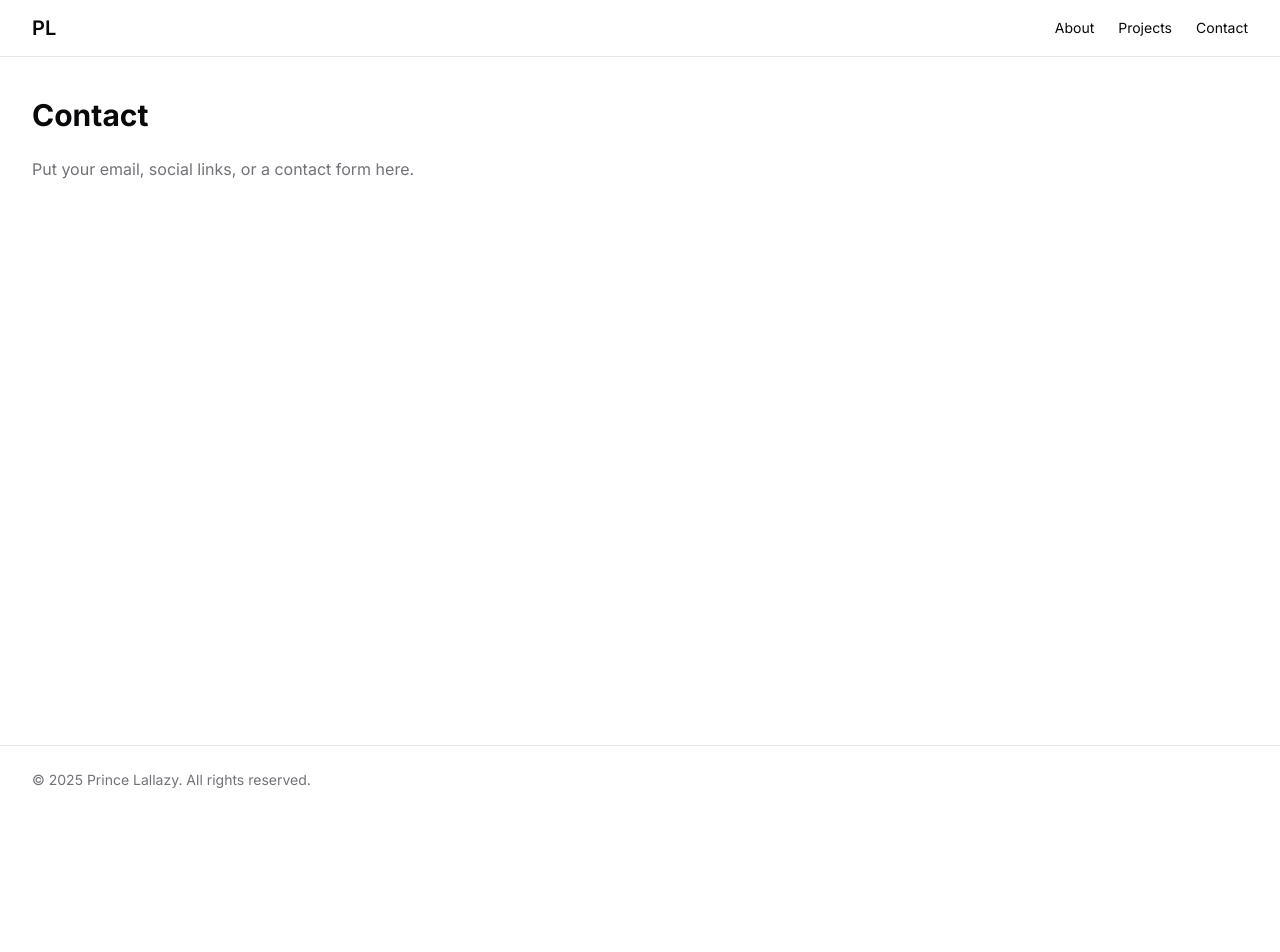
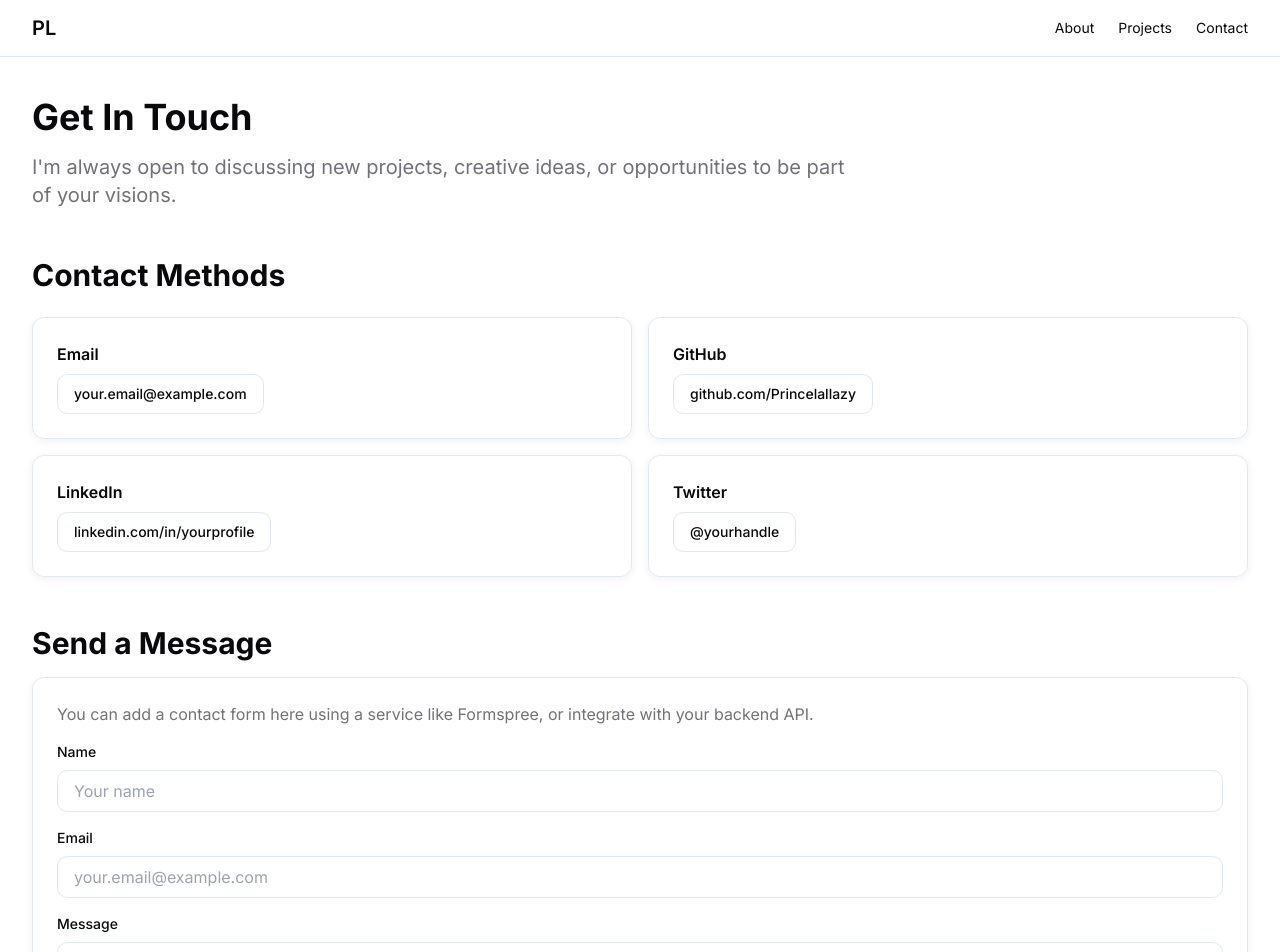
Before and after one commit to rorkpotential889-cmd/Ayo-show_case, a Next.js app: page /contact in a window 1280 px wide. Shown: the top 952 px of the page. Before the commit the page ends 814 px from the top, so only its background shows below. Built offline with nearby package versions, Linux system fonts and the light colour scheme.

Commit message:
feat: add complete boilerplate content to all pages (hero, about, contact, projects)

```diff
--- a/src/app/about/page.tsx
+++ b/src/app/about/page.tsx
@@ -2,13 +2,82 @@ export const metadata = {
   title: 'About',
 };
 
+import { TechBadge } from '../../components/TechBadge';
+
 export default function AboutPage() {
+  const skills = [
+    'JavaScript',
+    'TypeScript',
+    'React',
+    'Next.js',
+    'Node.js',
+    'Tailwind CSS',
+    'Git',
+    'REST APIs',
+  ];
+
+  const experience = [
+    {
+      role: 'Software Developer',
+      company: 'Your Company',
+      period: '2023 - Present',
+      description: 'Building web applications and working with modern technologies.',
+    },
+    {
+      role: 'Frontend Developer',
+      company: 'Previous Company',
+      period: '2021 - 2023',
+      description: 'Developed user interfaces and improved user experience.',
+    },
+  ];
+
   return (
-    <section className="space-y-6">
-      <h1 className="text-3xl font-bold">About Me</h1>
-      <p className="text-muted-foreground max-w-prose">
-        This page will contain my bio, skills, and experience. Content coming soon.
-      </p>
-    </section>
+    <div className="space-y-12">
+      {/* Bio Section */}
+      <section className="space-y-4">
+        <h1 className="text-4xl font-bold">About Me</h1>
+        <div className="space-y-4 text-muted-foreground max-w-prose leading-7">
+          <p>
+            I'm a passionate developer with a focus on creating elegant, efficient, and user-friendly
+            applications. I love turning complex problems into simple, beautiful solutions.
+          </p>
+          <p>
+            My journey in web development started with a curiosity about how websites work, and it
+            has evolved into a career where I get to build products that make a difference.
+          </p>
+          <p>
+            When I'm not coding, I enjoy staying updated with the latest technologies, contributing
+            to open-source projects, and sharing knowledge with the developer community.
+          </p>
+        </div>
+      </section>
+
+      {/* Skills Section */}
+      <section className="space-y-4">
+        <h2 className="text-3xl font-bold">Skills & Technologies</h2>
+        <div className="flex flex-wrap gap-2">
+          {skills.map((skill) => (
+            <TechBadge key={skill} label={skill} />
+          ))}
+        </div>
+      </section>
+
+      {/* Experience Section */}
+      <section className="space-y-6">
+        <h2 className="text-3xl font-bold">Experience</h2>
+        <div className="space-y-6">
+          {experience.map((exp, idx) => (
+            <div key={idx} className="space-y-2">
+              <div className="flex items-baseline justify-between">
+                <h3 className="text-xl font-semibold">{exp.role}</h3>
+                <span className="text-sm text-muted-foreground">{exp.period}</span>
+              </div>
+              <p className="text-muted-foreground">{exp.company}</p>
+              <p className="text-muted-foreground">{exp.description}</p>
+            </div>
+          ))}
+        </div>
+      </section>
+    </div>
   );
 }
--- a/src/app/contact/page.tsx
+++ b/src/app/contact/page.tsx
@@ -2,13 +2,108 @@ export const metadata = {
   title: 'Contact',
 };
 
+import { Card } from '../../components/ui/Card';
+import { Button } from '../../components/ui/Button';
+
 export default function ContactPage() {
+  const socialLinks = [
+    {
+      name: 'Email',
+      href: 'mailto:your.email@example.com',
+      label: 'your.email@example.com',
+    },
+    {
+      name: 'GitHub',
+      href: 'https://github.com/Princelallazy',
+      label: 'github.com/Princelallazy',
+    },
+    {
+      name: 'LinkedIn',
+      href: 'https://linkedin.com/in/yourprofile',
+      label: 'linkedin.com/in/yourprofile',
+    },
+    {
+      name: 'Twitter',
+      href: 'https://twitter.com/yourhandle',
+      label: '@yourhandle',
+    },
+  ];
+
   return (
-    <section className="space-y-6">
-      <h1 className="text-3xl font-bold">Contact</h1>
-      <p className="text-muted-foreground max-w-prose">
-        Put your email, social links, or a contact form here.
-      </p>
-    </section>
+    <div className="space-y-12">
+      {/* Header */}
+      <section className="space-y-4">
+        <h1 className="text-4xl font-bold">Get In Touch</h1>
+        <p className="text-xl text-muted-foreground max-w-prose">
+          I'm always open to discussing new projects, creative ideas, or opportunities to be part of
+          your visions.
+        </p>
+      </section>
+
+      {/* Contact Methods */}
+      <section className="space-y-6">
+        <h2 className="text-3xl font-bold">Contact Methods</h2>
+        <div className="grid gap-4 sm:grid-cols-2">
+          {socialLinks.map((link) => (
+            <Card key={link.name}>
+              <h3 className="font-semibold mb-2">{link.name}</h3>
+              <a href={link.href} target="_blank" rel="noopener noreferrer">
+                <Button variant="outline">{link.label}</Button>
+              </a>
+            </Card>
+          ))}
+        </div>
+      </section>
+
+      {/* Contact Form Placeholder */}
+      <section className="space-y-4">
+        <h2 className="text-3xl font-bold">Send a Message</h2>
+        <Card>
+          <p className="text-muted-foreground mb-4">
+            You can add a contact form here using a service like Formspree, or integrate with your
+            backend API.
+          </p>
+          <form className="space-y-4">
+            <div>
+              <label htmlFor="name" className="block text-sm font-medium mb-2">
+                Name
+              </label>
+              <input
+                type="text"
+                id="name"
+                name="name"
+                className="w-full px-4 py-2 border rounded-md bg-background"
+                placeholder="Your name"
+              />
+            </div>
+            <div>
+              <label htmlFor="email" className="block text-sm font-medium mb-2">
+                Email
+              </label>
+              <input
+                type="email"
+                id="email"
+                name="email"
+                className="w-full px-4 py-2 border rounded-md bg-background"
+                placeholder="your.email@example.com"
+              />
+            </div>
+            <div>
+              <label htmlFor="message" className="block text-sm font-medium mb-2">
+                Message
+              </label>
+              <textarea
+                id="message"
+                name="message"
+                rows={5}
+                className="w-full px-4 py-2 border rounded-md bg-background"
+                placeholder="Your message..."
+              />
+            </div>
+            <Button type="submit">Send Message</Button>
+          </form>
+        </Card>
+      </section>
+    </div>
   );
 }
--- a/src/app/page.tsx
+++ b/src/app/page.tsx
@@ -1,10 +1,62 @@
+import Link from 'next/link';
+import { Button } from '../components/ui/Button';
+import { Card, CardDescription, CardTitle } from '../components/ui/Card';
+import { projects } from '../content/projects';
+
 export default function Home() {
+  const featuredProjects = projects.slice(0, 2);
+
   return (
-    <section className="space-y-6">
-      <h1 className="text-4xl font-bold">Welcome to My Portfolio</h1>
-      <p className="text-muted-foreground max-w-prose">
-        This is the home page. I’ll add my hero section, brief intro, and featured projects here.
-      </p>
-    </section>
+    <div className="space-y-16">
+      {/* Hero Section */}
+      <section className="space-y-4">
+        <h1 className="text-5xl font-bold tracking-tight sm:text-6xl">
+          Hi, I'm <span className="text-primary">Prince Lallazy</span>
+        </h1>
+        <p className="text-xl text-muted-foreground max-w-2xl">
+          A developer passionate about building modern web applications with clean code and great
+          user experiences.
+        </p>
+        <div className="flex gap-4 pt-4">
+          <Link href="/projects">
+            <Button>View Projects</Button>
+          </Link>
+          <Link href="/contact">
+            <Button variant="outline">Get in Touch</Button>
+          </Link>
+        </div>
+      </section>
+
+      {/* About Preview */}
+      <section className="space-y-4">
+        <h2 className="text-3xl font-bold">About Me</h2>
+        <p className="text-muted-foreground max-w-prose leading-7">
+          I'm a developer who loves creating digital experiences. I focus on building scalable,
+          performant applications using modern technologies. When I'm not coding, you can find me
+          exploring new technologies and contributing to open-source projects.
+        </p>
+        <Link href="/about">
+          <Button variant="ghost">Learn More →</Button>
+        </Link>
+      </section>
+
+      {/* Featured Projects */}
+      <section className="space-y-6">
+        <div className="flex items-center justify-between">
+          <h2 className="text-3xl font-bold">Featured Projects</h2>
+          <Link href="/projects">
+            <Button variant="ghost">View All →</Button>
+          </Link>
+        </div>
+        <div className="grid gap-6 sm:grid-cols-2">
+          {featuredProjects.map((project) => (
+            <Card key={project.title}>
+              <CardTitle>{project.title}</CardTitle>
+              <CardDescription>{project.description}</CardDescription>
+            </Card>
+          ))}
+        </div>
+      </section>
+    </div>
   );
 }
```
